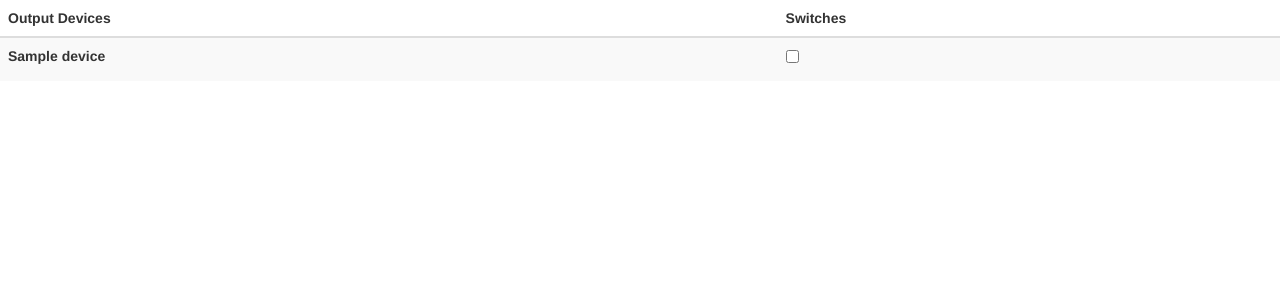
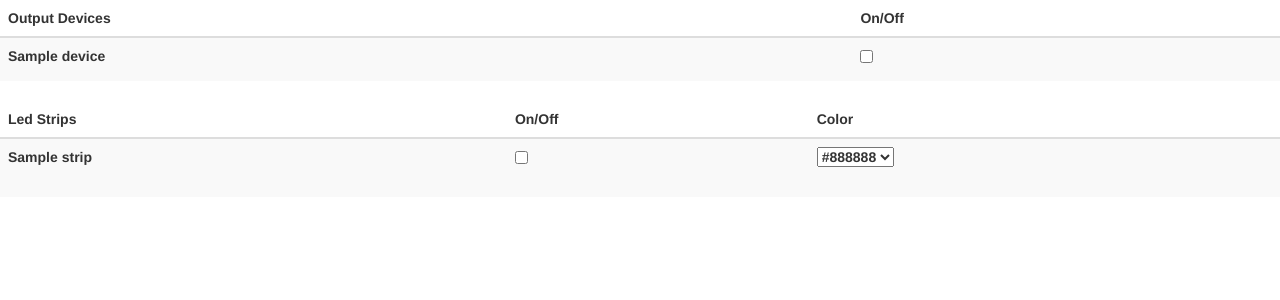
Before and after one commit to Flickdm/notifyre, a Flask app: template WEB/templates/index.html in a window 1280 px wide. Shown: the top 300 px of the page. Run offline with Flask 2, Linux system fonts and the light colour scheme; the template is opened without the code that fills it: most values are stand-ins (such as "Sample title", 1, 10 or a date in 2020); lists and menus that the app fills with data are empty; some libraries are stand-ins or nearby versions.

Commit message:
led strips are still a work in progess

```diff
--- a/WEB/templates/index.html
+++ b/WEB/templates/index.html
@@ -8,19 +8,21 @@
         <link rel="stylesheet" href="https://maxcdn.bootstrapcdn.com/bootstrap/3.3.7/css/bootstrap.min.css">
     </head>
     <body>
+        <!-- output_devices -->
         <table class="table table-striped">
             <thead>
                 <tr>
                     <th>Output Devices</th>
-                    <th>Switches</th>
+                    <th>On/Off</th>
                 </tr>
             </thead>
             <tbody>
-                {% for device, status in devices.items() %}
+                {% for device, status in output_devices.items() %}
                 <tr>
                     <th>{{device}}</th>
                     <th>
-                        <form class="" action="/devices/" method="post">
+                        <form class="" action="/output_devices/" method="post">
+                            <input type="hidden" name="device" value="{{device}}">
                             <label class="switch">
                                 {% if status == True %}
                                 <input type="hidden" name="{{device}}" value="on" checked>
@@ -36,5 +38,55 @@
                 {% endfor %}
             </tbody>
         </table>
+        <!-- End output_devices -->
+
+        <!-- led_strips -->
+        <table class="table table-striped">
+            <thead>
+                <tr>
+                    <th>Led Strips</th>
+                    <th>On/Off</th>
+                    <th>Color</th>
+                </tr>
+            </thead>
+            <tbody>
+                {% for _, strip in led_strips.items() %}
+                <tr>
+                    <form class="" name="leds" action="/led_strips/" method="post">
+                    <th>{{ strip["name"] }}</th>
+                    <th>
+                        <div class="form-group">
+                            <input type="hidden" name="device" value="{{strip['name']}}">
+                            <label class="switch">
+                                {% if strip['status'] == True %} <!-- on -->
+                                <input type="hidden" name="{{strip['name']}}" value="off" checked>
+                                <input type="checkbox" name="{{strip['name']}}" value="off" onChange="this.form.submit()" checked>
+                                {% else %}
+                                <input type="checkbox" name="{{strip['name']}}" value="on" onChange="this.form.submit()">
+                                {% endif %}
+                                <div class="slider round"></div>
+                            </label>
+                        </div>
+                    </th>
+                    <th>
+                        <div class="form-group">
+                            <select name="color" onChange="this.form.submit()">
+                            {% for color, status in strip['colors'].items() %}
+                                {% if status == True %}
+                                <option name="{{color}}" value="{{color}}" selected="selected">{{color}}</option>
+                                {% else %}
+                                <option name="{{color}}" value="{{color}}">{{color}}</option>
+                                {% endif %}
+                            {% endfor %}
+                        </select>
+                        </div>
+                    </th>
+                    </form>
+                </tr>
+                {% endfor %}
+            </tbody>
+        </table>
+        <!-- End led_strips -->
+
     </body>
 </html>
```
Also changed, not shown: WEB/views.py (+41 -8 lines).
